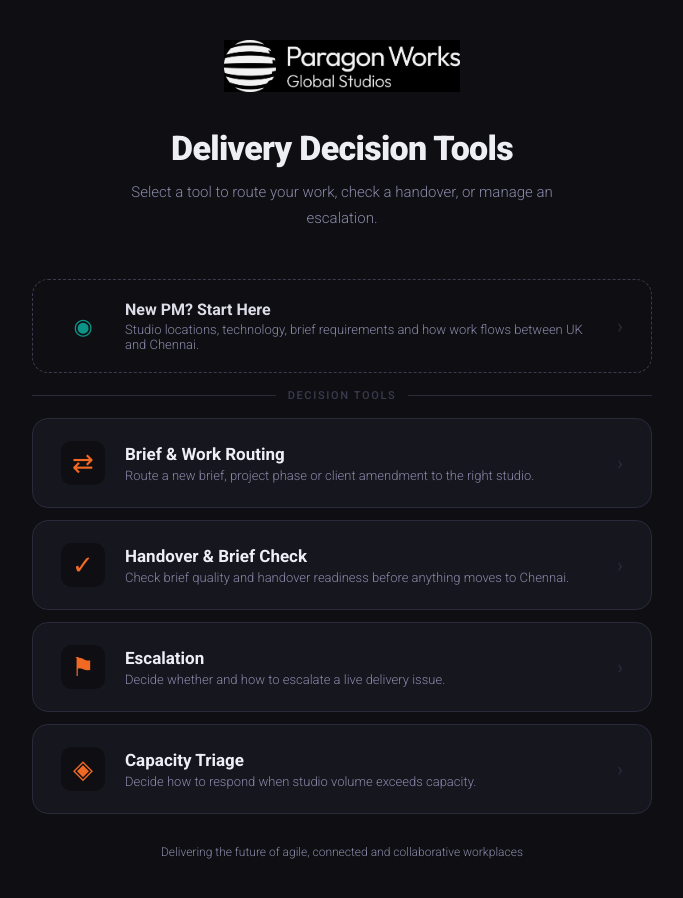
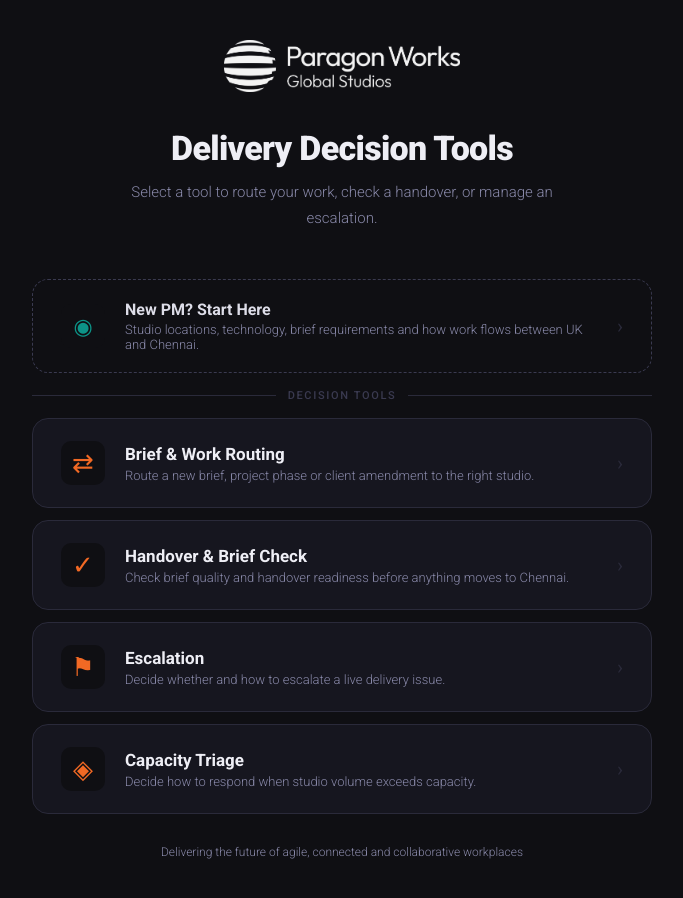
Before and after one commit to 2468-ai/design-production-router, a React (Vite) app: page / in a window 1280 px wide. Shown: the top 898 px of the page, without its empty margins (298-981 px from the left). Built offline with nearby package versions, Linux system fonts and the light colour scheme.

Commit message:
Add files via upload

```diff
--- a/src/App.jsx
+++ b/src/App.jsx
@@ -369,7 +369,7 @@ function TreeView({ tool, onHome }) {
       </div>
       {/* Logo bottom-right */}
       <div style={{ display:"flex", justifyContent:"flex-end", marginTop:20, paddingRight:4 }}>
-        <img src={LOGO} alt="Paragon Works Global Studios" style={{ height:28, width:"auto", opacity:0.35 }} />
+        <img src={LOGO} alt="Paragon Works Global Studios" style={{ height:28, width:"auto", opacity:0.35, mixBlendMode:"screen" }} />
       </div>
     </div>
   );
@@ -506,7 +506,7 @@ function TwoStepView({ tool, onHome }) {
       </div>
 
       <div style={{ display:"flex", justifyContent:"flex-end", marginTop:20, paddingRight:4 }}>
-        <img src={LOGO} alt="Paragon Works Global Studios" style={{ height:28, width:"auto", opacity:0.35 }} />
+        <img src={LOGO} alt="Paragon Works Global Studios" style={{ height:28, width:"auto", opacity:0.35, mixBlendMode:"screen" }} />
       </div>
     </div>
   );
@@ -824,7 +824,7 @@ function OnboardingView({ onHome }) {
       </div>
 
       <div style={{ display:"flex", justifyContent:"flex-end", marginTop:20, paddingRight:4 }}>
-        <img src={LOGO} alt="Paragon Works Global Studios" style={{ height:28, width:"auto", opacity:0.35 }} />
+        <img src={LOGO} alt="Paragon Works Global Studios" style={{ height:28, width:"auto", opacity:0.35, mixBlendMode:"screen" }} />
       </div>
     </div>
   );
@@ -837,7 +837,7 @@ function HomeScreen({ onSelect }) {
   return (
     <div style={{ width:"100%", maxWidth:620 }}>
       <div style={{ textAlign:"center", marginBottom:48 }}>
-        <img src={LOGO} alt="Paragon Works Global Studios" style={{ height:52, width:"auto", marginBottom:32, opacity:0.95 }} />
+        <img src={LOGO} alt="Paragon Works Global Studios" style={{ height:52, width:"auto", marginBottom:32, opacity:0.95, mixBlendMode:"screen" }} />
         <h1 style={{ fontSize:"clamp(24px,4vw,34px)", color:TEXT_PRIMARY, fontWeight:900, margin:"0 0 12px 0", letterSpacing:"-0.02em" }}>Delivery Decision Tools</h1>
         <p style={{ fontSize:15, color:TEXT_MUTED, fontWeight:300, lineHeight:1.7, maxWidth:460, margin:"0 auto" }}>Select a tool to route your work, check a handover, or manage an escalation.</p>
       </div>
```
